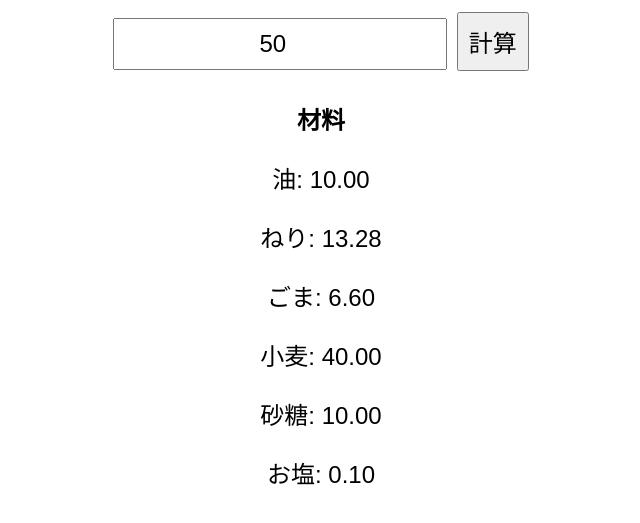
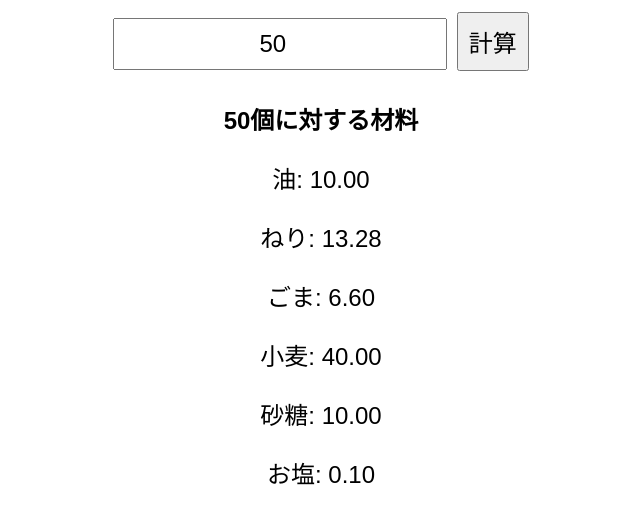
Before and after one commit to hnsol/FraysCalcDemo, a plain HTML site: page index.html in a window 1280 px wide. Both pictures are taken after a click on the button "計算". Shown: the part 115-638 px from the top of the page, without its empty margins (319-959 px from the left). Drawn offline with Linux system fonts and the light colour scheme.

Commit message:
show number

```diff
--- a/index.html
+++ b/index.html
@@ -9,7 +9,7 @@
     <input type="number" id="quantity" placeholder="個数" value="50">
     <button onclick="calculate()">計算</button>
 
-    <h2>材料</h2>
+    <h2 id="materialsTitle">材料</h2>
     <div id="results">
         <p>油: <span id="oil">0</span></p>
         <p>ねり: <span id="neri">0</span></p>
--- a/script.js
+++ b/script.js
@@ -8,4 +8,7 @@ function calculate() {
     document.getElementById('flour').textContent = (40 / 50 * quantity).toFixed(2);
     document.getElementById('sugar').textContent = (10 / 50 * quantity).toFixed(2);
     document.getElementById('salt').textContent = (0.1 / 50 * quantity).toFixed(2);
+
+    document.getElementById('materialsTitle').textContent = quantity + '個に対する材料';
+
 }
```
